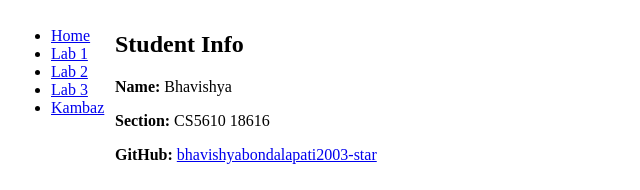
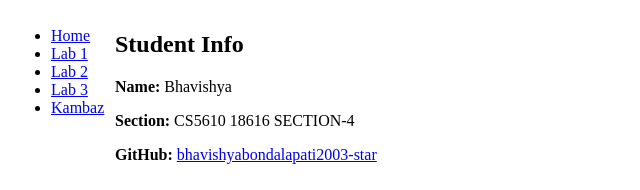
Before and after one commit to bhavishyabondalapati2003-star/kambaz-next-js, a Next.js app: page /Labs in a window 1280 px wide. Shown: the top 190 px of the page, without its empty margins (0-640 px from the left). Built offline with nearby package versions, Linux system fonts and the light colour scheme.

Commit message:
Final  commit

```diff
--- a/app/Labs/page.tsx
+++ b/app/Labs/page.tsx
@@ -6,7 +6,7 @@ export default function Labs() {
       <div className="mb-6">
         <h2>Student Info</h2>
         <p><strong>Name:</strong> Bhavishya</p>
-        <p><strong>Section:</strong> CS5610 18616</p>
+        <p><strong>Section:</strong> CS5610 18616 SECTION-4 </p>
         <p>
           <strong>GitHub:</strong>{" "}
           <a
```
